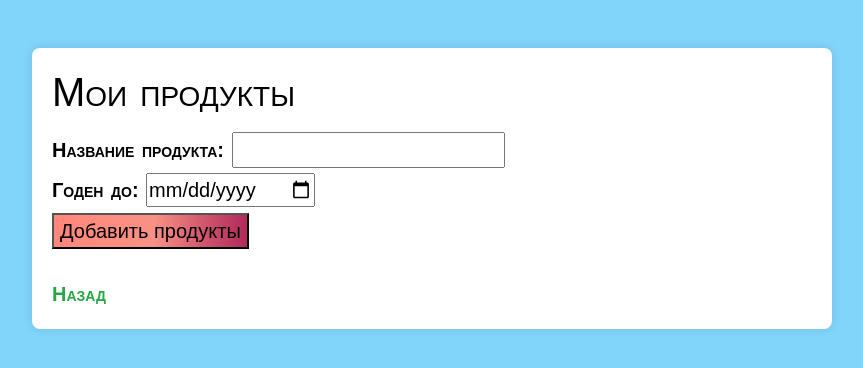
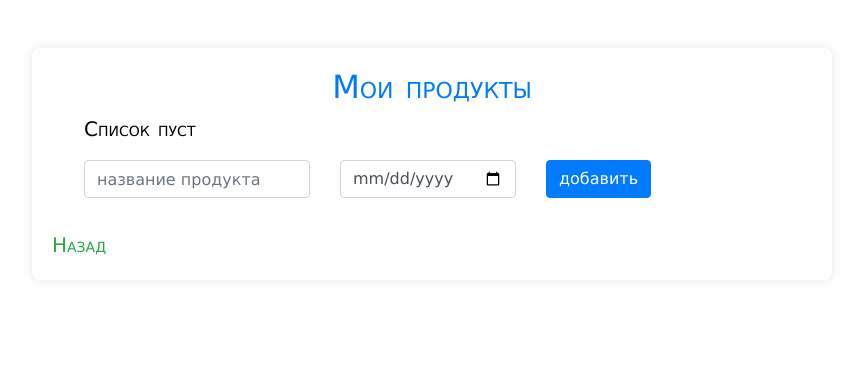
Before and after one commit to Soulusside/ArcticHelper, a Flask app: page /myprod in a window 1280 px wide. Shown: the top 368 px of the page, without its empty margins (208-1071 px from the left). Run offline with Flask 3, Linux system fonts and the light colour scheme; some libraries are stand-ins or nearby versions.

Commit message:
Исправлен базовый файл шаблонизатора, стили корректированы

```diff
--- a/main.py
+++ b/main.py
@@ -4,6 +4,7 @@ from wtforms import StringField, PasswordField, SubmitField
 from wtforms.validators import DataRequired, Length, EqualTo
 from werkzeug.security import generate_password_hash, check_password_hash
 from flask_sqlalchemy import SQLAlchemy
+from datetime import datetime
 
 app = Flask(__name__)
 app.secret_key = 'mysecretkey'
@@ -92,12 +93,12 @@ def myprod():
         new_product = Product(name=name, validuntil=validuntil)
         db.session.add(new_product)
         db.session.commit()
+        return redirect(url_for('myprod'))
 
-        return redirect(url_for('myprod'))
     products = Product.query.all()
-    return render_template('myprod.html', products=products)
+    today = datetime.now().strftime('%Y-%m-%d')
 
-    #return render_template('myprod.html')
+    return render_template('myprod.html', products=products, today=today)
 
 
 @app.route('/delete_product/<int:product_id>', methods=['POST'])
--- a/static/styles.css
+++ b/static/styles.css
@@ -24,14 +24,7 @@ body {
 
 h2 {
     color: #007bff; /* Blue color */
-}
-
-
-button {
-background-image: linear-gradient(
-    to right, #ff867a 0%, #ff8c7f 21%,
-    #f99185 52%, #cf556c 78%, #b12a5b 100%
-  )
+    text-align: center
 }
 
 a {
@@ -44,68 +37,13 @@ a:hover {
 }
 
 
-body {
-    font-family: sans-serif;
-    background-color: #81d4fa;
-    font-weight: bold;
-}
-
 .text-box {
     margin-left: 44vw;
 	 margin-top: 42vh;
 }
 
-.btn:link,
-.btn:visited {
-    text-transform: uppercase;
-    text-decoration: none;
-    padding: 15px 40px;
-    display: inline-block;
-    border-radius: 100px;
-    transition: all .2s;
-    position: absolute;
-}
-
-.btn:hover {
-    transform: translateY(-3px);
-    box-shadow: 0 10px 20px rgba(0, 0, 0, 0.2);
-}
-
-.btn:active {
-    transform: translateY(-1px);
-    box-shadow: 0 5px 10px rgba(0, 0, 0, 0.2);
-}
-
-.btn-white {
-    background-color: #fff;
-    color: #777;
-}
-
-.btn::after {
-    content: "";
-    display: inline-block;
-    height: 100%;
-    width: 100%;
-    border-radius: 100px;
-    position: absolute;
-    top: 0;
-    left: 0;
-    z-index: -1;
-    transition: all .4s;
-}
-
-.btn-white::after {
-    background-color: #fff;
-}
-
-.btn:hover::after {
-    transform: scaleX(1.4) scaleY(1.6);
-    opacity: 0;
-}
-
-.btn-animated {
-    animation: moveInBottom 5s ease-out;
-    animation-fill-mode: backwards;
+form {
+  margin:10px;
 }
 
 @keyframes moveInBottom {
@@ -119,3 +57,11 @@ body {
         transform: translateY(0px);
     }
 }
+
+screen {
+  background-color: rgba(255, 255, 255, 1);
+  display: flex;
+  flex-direction: row;
+  justify-content: center;
+  width: 100%;
+}
--- a/templates/base.html
+++ b/templates/base.html
@@ -11,7 +11,8 @@
 
 
 <body>
-
+<div class="screen">
   {% block content %}  {% endblock content %}
+</div>
 </body>
 </html>
--- a/templates/myprod.html
+++ b/templates/myprod.html
@@ -1,27 +1,37 @@
 {% extends 'base.html' %}
 {% block content %}
 <div class="container mt-5">
-    <h1>Мои продукты</h1>
-<ul>
-    {% for product in products %}
-        <li>
-            {{ product.name }} - {{ product.validuntil }}
-            <form method="post" action="{{ url_for('delete_product', product_id=product.id) }}" style="display:inline;">
-                <input type="submit" value="удалить">
-            </form>
-        </li>
-    {% endfor %}
-</ul>
-    <form method="post" action="{{ url_for('myprod') }}">
-        <label for="name">Название продукта:</label>
-        <input type="text" id="name" name="name" required>
-        <br>
-        <label for="validuntil">Годен до:</label>
-        <input type="date" id="validuntil" name="validuntil" required>
-        <br>
-        <button type="submit">Добавить продукты</button>
-    </form>
-    <br>
+    <h2>Мои продукты</h2>
+    <ul>
+        {% if products|length == 0 %}
+        <p2>Список пуст</p2>
+        {% else %}
+            {% for product in products %}
+                    {% if product.validuntil < today %}
+                        <div class="container mt-1" style="color: red;"> {{ product.name }} (срок годности истек: {{ product.validuntil }}) <form method="post" action="{{ url_for('delete_product', product_id=product.id) }}" style="display:inline;">
+                            <input type="submit" class="btn btn-outline-danger" value="удалить"></form> </div>
+                    {% else %}
+                         <div class="container mt-1">  {{ product.id }} {{ product.name }} (годен до: {{ product.validuntil }}) <form method="post" action="{{ url_for('delete_product', product_id=product.id) }}" style="display:inline;">
+                             <input type="submit" class="btn btn-outline-danger" value="удалить"></form> </div>
+                    {% endif %}
+            {% endfor %}
+        {% endif %}
+    </ul>
+        <ul>
+                <form class="row g-3" method="post" action="{{ url_for('myprod') }}">
+                    <div class="col-auto">
+                        <label for="name" class="visually-hidden">название продукта</label>
+                        <input type="text" class="form-control" id="name" name="name" placeholder="название продукта" required>
+                    </div>
+                    <div class="col-auto">
+                        <label for="validuntil" class="visually-hidden">годен до</label>
+                        <input type="date" class="form-control" id="validuntil" name="validuntil" value="годен до" required>
+                    </div>
+                    <div class="col-auto">
+                    <button type="submit" class="btn btn-primary mb-3">добавить</button>
+                    </div>
+                </form>
+        </ul>
     <a href="{{ url_for('index') }}">Назад</a>
 </div>
 </body>
```
Also changed, not shown: instance/products.db.
